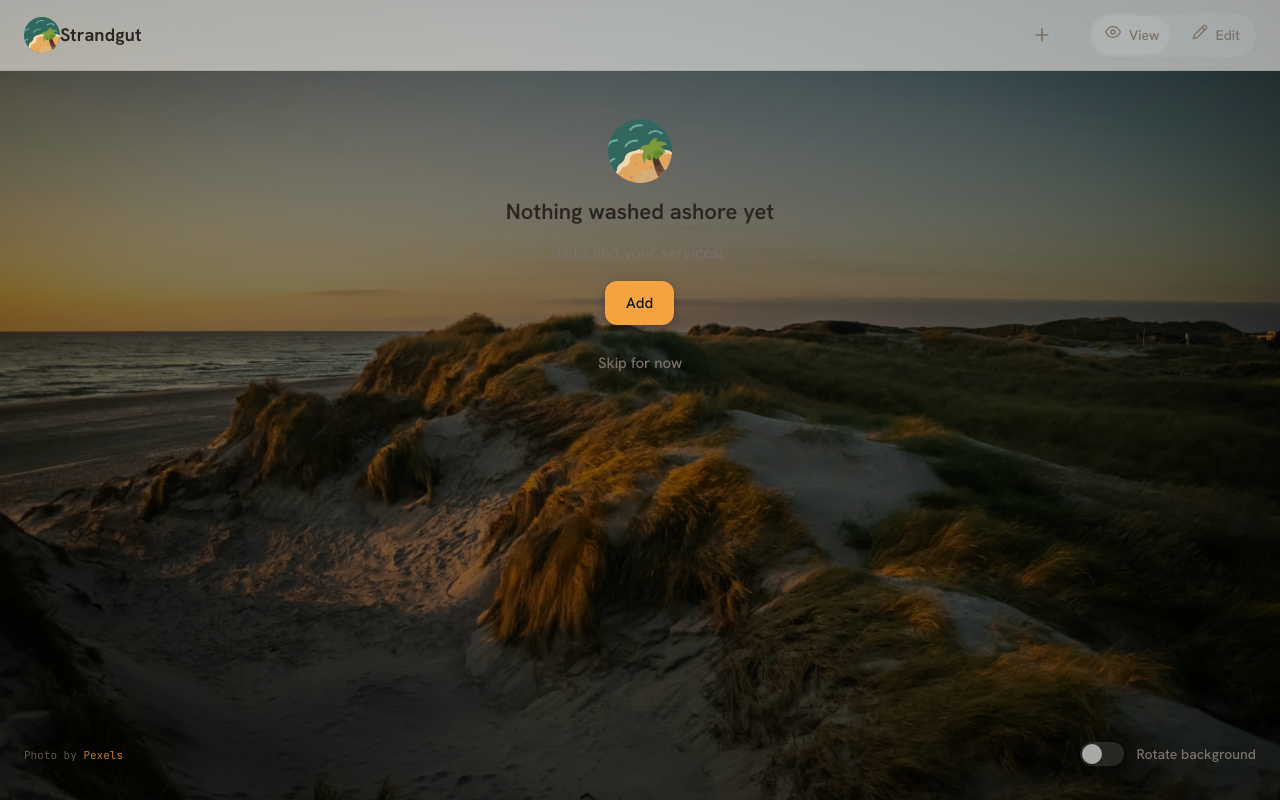
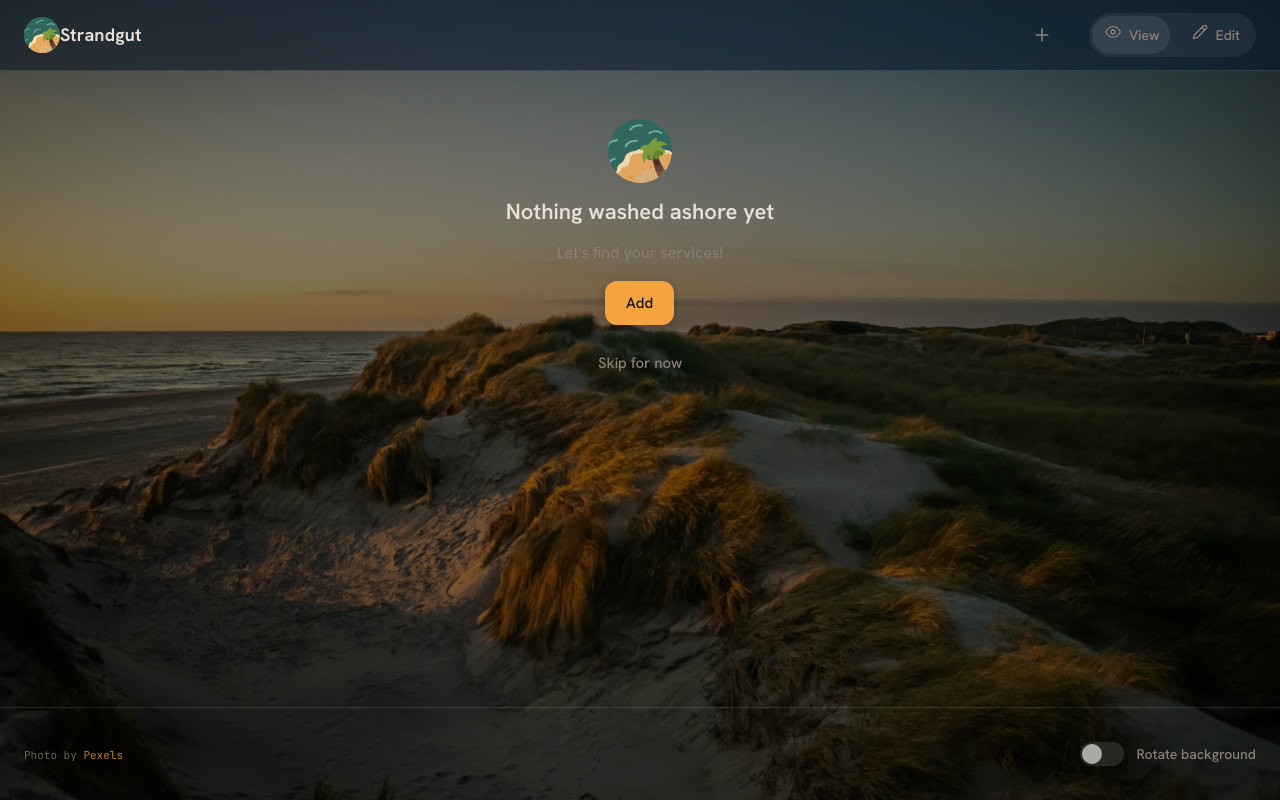
Before and after one commit to RouHim/strandgut, a plain HTML site: page assets/index.html in a window 1280 px wide. Drawn offline with Linux system fonts and the light colour scheme; no server answers.

Commit message:
refactor(ui): collapse design tokens to fixed dark values

```diff
--- a/assets/css/tokens.css
+++ b/assets/css/tokens.css
@@ -3,14 +3,14 @@
    ═════════════════════════════════════════════════════════════════
    Architecture:
      Layer 1 — Primitives   : Raw color scales, space, radius, fonts, easings
-     Layer 2 — Semantic     : Purpose-bound tokens, light (default) + dark override
+     Layer 2 — Semantic     : Purpose-bound tokens, dark (single theme)
    ───────────────────────────────────────────────────────────────── */
 
 /* ═════════════════════════════════════════════════════════════════
-   Layer 1: Primitives + Layer 2: Semantic Light (default)
+   Layer 1: Primitives + Layer 2: Semantic Dark (single theme)
    ═════════════════════════════════════════════════════════════════ */
 :root {
-  color-scheme: light dark;
+  color-scheme: dark;
 
   /* ── Spacing scale (preserved) ── */
   --space-1: 0.25rem;
@@ -39,19 +39,19 @@
   --transition-bounce: 0.3s cubic-bezier(0.34, 1.56, 0.64, 1);
   --transition-smooth: 0.25s cubic-bezier(0.4, 0, 0.2, 1);
 
-  /* ──────────────────────────────────────────────────────────
-     Layer 2: Semantic — Light (default)
-     light-dark() provides automatic system-preference theming
-     ────────────────────────────────────────────────────────── */
+  /* ──────────────────────────────────────────────
+     Layer 2: Semantic — Dark (single theme)
+     Values are fixed; the light theme is removed
+     ────────────────────────────────────────────── */
 
   /* Surface hierarchy */
-  --color-surface-canvas: light-dark(#f2ede4, #0a1628);
-  --color-surface:        light-dark(rgba(255, 255, 255, 0.55), rgba(232, 224, 216, 0.07));
-  --color-surface-elevated: light-dark(rgba(255, 255, 255, 0.9), rgba(13, 28, 38, 0.9));
+  --color-surface-canvas: #0a1628;
+  --color-surface:        rgba(232, 224, 216, 0.07);
+  --color-surface-elevated: rgba(13, 28, 38, 0.9);
 
   /* Text hierarchy */
-  --color-text-primary:   light-dark(#2c2420, #e8e0d8);
-  --color-text-secondary: light-dark(#7a7268, #8b8078);
+  --color-text-primary:   #e8e0d8;
+  --color-text-secondary: #8b8078;
 
   /* Accent & status — theme-invariant */
   --color-accent: #f4a340;
@@ -59,57 +59,26 @@
   --color-danger: #c4746e;
 
   /* Borders */
-  --color-border:        light-dark(rgba(0, 0, 0, 0.08), rgba(255, 255, 255, 0.12));
+  --color-border:        rgba(255, 255, 255, 0.12);
 
   /* Glassmorphism recipe */
-  --color-glass-bg:       light-dark(rgba(255, 255, 255, 0.5), rgba(232, 224, 216, 0.07));
-  --color-glass-bg-hover: light-dark(rgba(255, 255, 255, 0.72), rgba(232, 224, 216, 0.12));
-  --color-glass-border:   light-dark(rgba(255, 255, 255, 0.65), rgba(255, 255, 255, 0.12));
-  --color-glass-highlight: light-dark(rgba(255, 255, 255, 0.9), rgba(255, 255, 255, 0.1));
-  --color-glass-shadow:   light-dark(0 12px 32px -8px rgba(80, 50, 20, 0.22), 0 12px 40px -8px rgba(0, 8, 16, 0.5));
-  --shadow-tile-hover:    light-dark(0 16px 48px -8px rgba(80, 50, 20, 0.28), 0 16px 48px -8px rgba(0, 8, 16, 0.6));
-
-  /* Legacy aliases (backward compatibility) */
-  --color-text: light-dark(#2c2420, #e8e0d8);
-
-  /* Component-specific tokens */
-  --color-header-bg:     light-dark(rgba(250, 246, 238, 0.6), rgba(10, 22, 40, 0.55));
-  --color-surface-hover: light-dark(rgba(0, 0, 0, 0.06), rgba(232, 224, 216, 0.12));
-  --color-surface-raised: light-dark(rgba(255, 255, 255, 0.85), rgba(13, 28, 38, 0.88));
-  --color-button-primary-text: #0a1628;
-  --color-accent-hover: #f5b04a;
-  --color-accent-glow:  rgba(244, 163, 64, 0.4);
-  --color-overlay-bg:   light-dark(rgba(70, 50, 30, 0.35), rgba(4, 10, 18, 0.6));
-  --color-accent-ring:  light-dark(rgba(244, 163, 64, 0.28), rgba(244, 163, 64, 0.3));
-}
-
-/* ═════════════════════════════════════════════════════════════════
-   Layer 2: Semantic — Dark (explicit attribute override)
-   ═════════════════════════════════════════════════════════════════ */
-[data-theme="dark"] {
-  --color-surface-canvas: #0a1628;
-  --color-surface: rgba(232, 224, 216, 0.07);
-  --color-surface-elevated: rgba(13, 28, 38, 0.9);
-
-  --color-text-primary: #e8e0d8;
-  --color-text-secondary: #8b8078;
-
-  --color-border: rgba(255, 255, 255, 0.12);
-
-  --color-glass-bg: rgba(232, 224, 216, 0.07);
+  --color-glass-bg:       rgba(232, 224, 216, 0.07);
   --color-glass-bg-hover: rgba(232, 224, 216, 0.12);
-  --color-glass-border: rgba(255, 255, 255, 0.12);
+  --color-glass-border:   rgba(255, 255, 255, 0.12);
   --color-glass-highlight: rgba(255, 255, 255, 0.1);
-  --color-glass-shadow: 0 12px 40px -8px rgba(0, 8, 16, 0.5);
-  --shadow-tile-hover: 0 16px 48px -8px rgba(0, 8, 16, 0.6);
-  --color-accent-ring: rgba(244, 163, 64, 0.3);
-  --color-overlay-bg: rgba(4, 10, 18, 0.6);
+  --color-glass-shadow:   0 12px 40px -8px rgba(0, 8, 16, 0.5);
+  --shadow-tile-hover:    0 16px 48px -8px rgba(0, 8, 16, 0.6);
 
   /* Legacy aliases (backward compatibility) */
   --color-text: #e8e0d8;
 
-  /* Component-specific */
+  /* Component-specific tokens */
   --color-header-bg:     rgba(10, 22, 40, 0.55);
   --color-surface-hover: rgba(232, 224, 216, 0.12);
   --color-surface-raised: rgba(13, 28, 38, 0.88);
+  --color-button-primary-text: #0a1628;
+  --color-accent-hover: #f5b04a;
+  --color-accent-glow:  rgba(244, 163, 64, 0.4);
+  --color-overlay-bg:   rgba(4, 10, 18, 0.6);
+  --color-accent-ring:  rgba(244, 163, 64, 0.3);
 }
```
Also changed, not shown: e2e/specs/theme.spec.js (+43 -0 lines).
